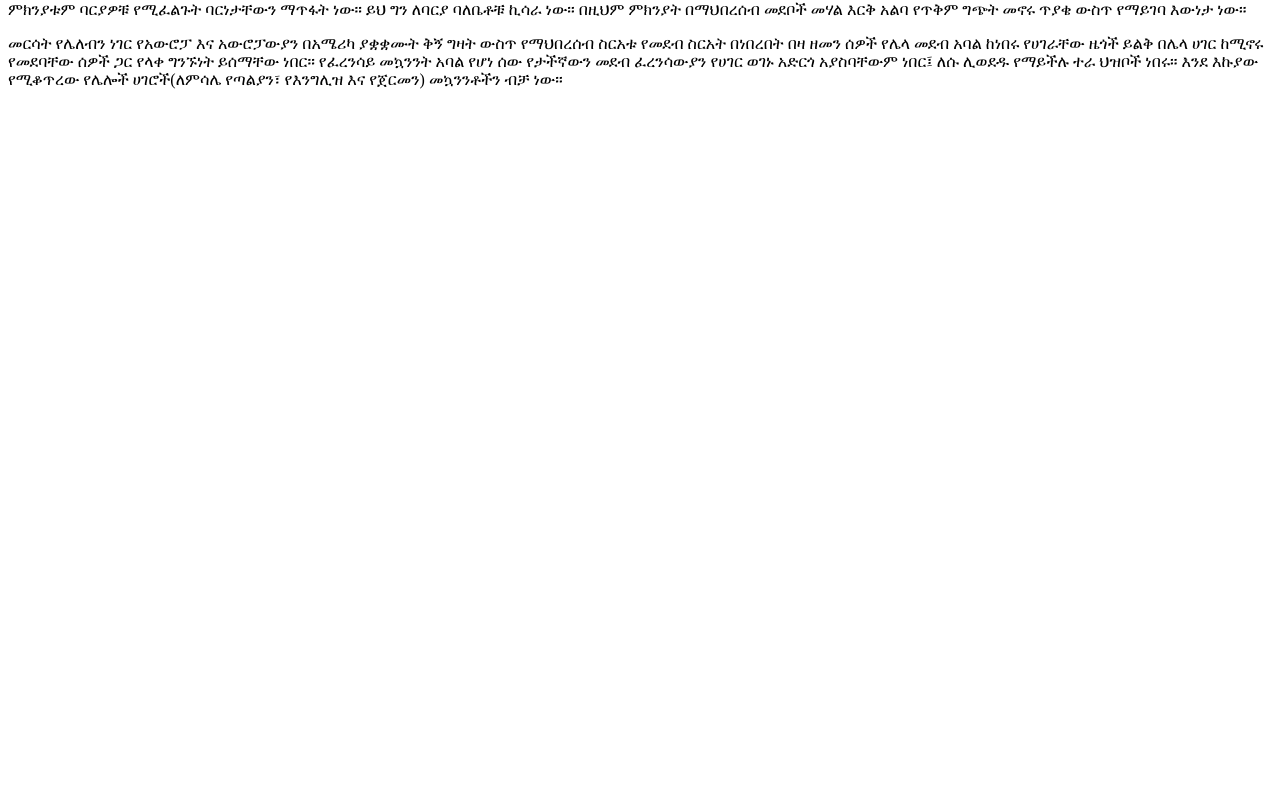
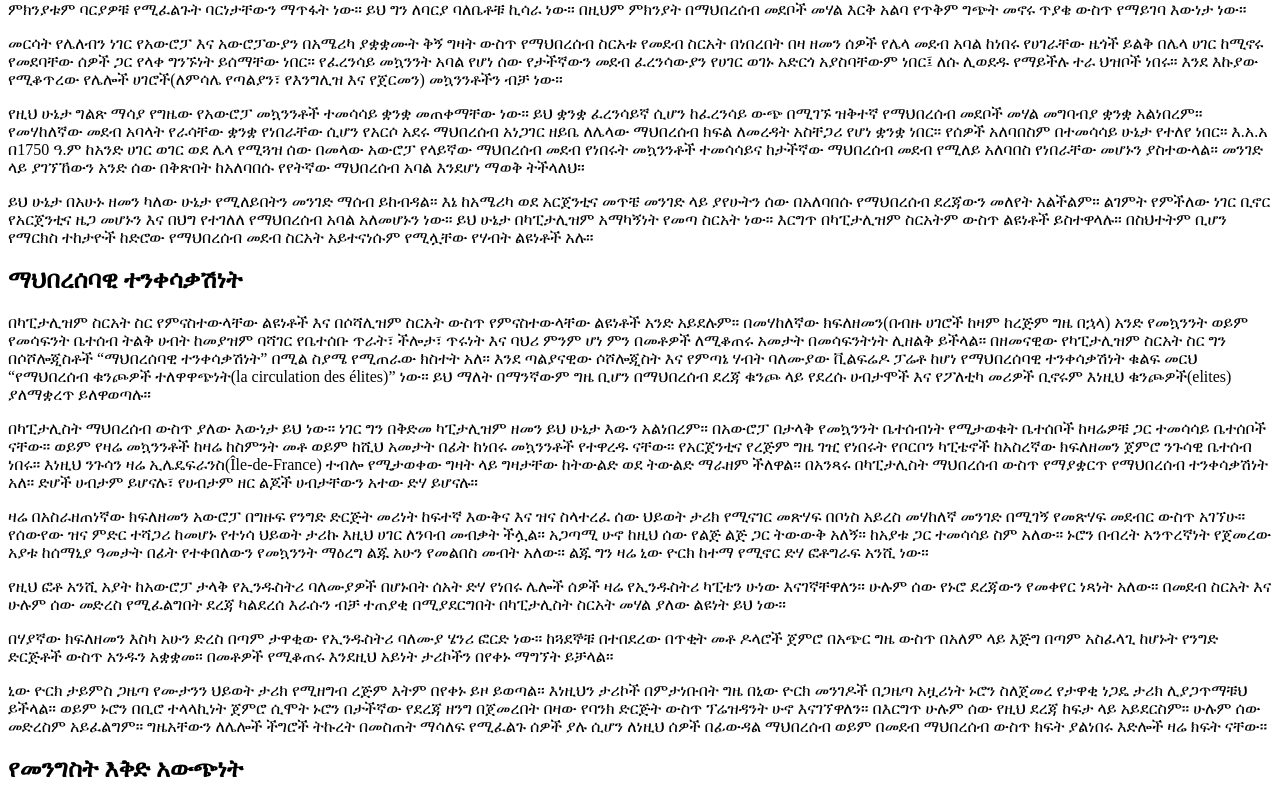
Before and after one commit to mickykebe/book-economic-policy-thoughts-for-today-and-tomorrow, a Next.js app: page /socialism in a window 1280 px wide. Shown: the part 1705-2508 px from the top of the page. Before the commit the page ends 1810 px from the top, so only its background shows below. Built offline with nearby package versions, Linux system fonts and the light colour scheme.

Commit message:
socialism wip

```diff
--- a/pages/socialism.mdx
+++ b/pages/socialism.mdx
@@ -47,3 +47,23 @@
 ነገር ግን የባርነት ስርዓት ከሁሉም ቦታ በላይ በአስከፊ ገጽታ የተመዘገበበት(የባርነት ስርአት መሻሩንም ተከትሎ) በእንግሊዝ ቅኝ ግዛቶች ስር ነበር። ግለሰብ ከወላጆቹ የወረሰውን የኑሮ መደብ ሙሉ ህይወቱን ይዞት ይኖራል። ለልጆቹም ያስተላልፋል። ሁሉም መደብ ልዩ መብት እና ጉዳት ነበረው። የላይኛው መደብ ልዩ መብት ብቻ የነበረው ሲሆን ዝቅተኛው መደብ ጉዳት ብቻ ነበረው። ከሌሎች መደቦች ጋር በሚደረግ የፖለቲካ ትግል ውስጥ ከመሳተፍ ውጭ አንድ ሰው በመደቡ ምክንያት የሚደርስበትን ህጋዊ በደል የሚቀርፍበት ሌላ መንገድ አልነበረውም። በዚህ ሁኔታ ውስጥ በባርያ ባለቤቶች እና በባርነት በሚኖሩ ሰዎች መሃል እርቅ አልባ የጥቅም ግጭት አለ ማለት ይቻላል ምክንያቱም ባርያዎቹ የሚፈልጉት ባርነታቸውን ማጥፋት ነው። ይህ ግን ለባርያ ባለቤቶቹ ኪሳራ ነው። በዚህም ምክንያት በማህበረሰብ መደቦች መሃል እርቅ አልባ የጥቅም ግጭት መኖሩ ጥያቄ ውስጥ የማይገባ እውነታ ነው።
 
 መርሳት የሌለብን ነገር የአውሮፓ እና አውሮፓውያን በአሜሪካ ያቋቋሙት ቅኝ ግዛት ውስጥ የማህበረሰብ ስርአቱ የመደብ ስርአት በነበረበት በዛ ዘመን ሰዎች የሌላ መደብ አባል ከነበሩ የሀገራቸው ዜጎች ይልቅ በሌላ ሀገር ከሚኖሩ የመደባቸው ሰዎች ጋር የላቀ ግንኙነት ይሰማቸው ነበር። የፈረንሳይ መኳንንት አባል የሆነ ሰው የታችኛውን መደብ ፈረንሳውያን የሀገር ወገኑ አድርጎ አያስባቸውም ነበር፤ ለሱ ሊወደዱ የማይችሉ ተራ ህዝቦች ነበሩ። እንደ እኩያው የሚቆጥረው የሌሎች ሀገሮች(ለምሳሌ የጣልያን፣ የእንግሊዝ እና የጀርመን) መኳንንቶችን ብቻ ነው።
+
+የዚህ ሁኔታ ግልጽ ማሳያ የግዜው የአውሮፓ መኳንንቶች ተመሳሳይ ቋንቋ መጠቀማቸው ነው። ይህ ቋንቋ ፈረንሳይኛ ሲሆን ከፈረንሳይ ውጭ በሚገኙ ዝቅተኛ የማህበረሰብ መደቦች መሃል መግባብያ ቋንቋ አልነበረም። የመሃከለኛው መደብ አባላት የራሳቸው ቋንቋ የነበራቸው ሲሆን የአርሶ አደሩ ማህበረሰብ አነጋገር ዘይቤ ለሌላው ማህበረሰብ ክፍል ለመረዳት አስቸጋሪ የሆነ ቋንቋ ነበር። የሰዎች አለባበስም በተመሳሳይ ሁኔታ የተለየ ነበር። እ.አ.አ በ1750 ዓ.ም ከአንድ ሀገር ወገር ወደ ሌላ የሚጓዝ ሰው በመላው አውሮፓ የላይኛው ማህበረሰብ መደብ የነበሩት መኳንንቶች ተመሳሳይና ከታችኛው ማህበረሰብ መደብ የሚለይ አለባበስ የነበራቸው መሆኑን ያስተውላል። መንገድ ላይ ያገኘኸውን አንድ ሰው በቅጽበት ከአለባበሱ የየትኛው ማህበረሰብ አባል እንደሆነ ማወቅ ትችላለህ።
+
+ይህ ሁኔታ በአሁኑ ዘመን ካለው ሁኔታ የሚለይበትን መንገድ ማሰብ ይከብዳል። እኔ ከአሜሪካ ወደ አርጀንቲና መጥቼ መንገድ ላይ ያየሁትን ሰው በአለባበሱ የማህበረሰብ ደረጃውን መለየት አልችልም። ልገምት የምችለው ነገር ቢኖር የአርጀንቲና ዜጋ መሆኑን እና በህግ የተገለለ የማህበረሰብ አባል አለመሆኑን ነው። ይህ ሁኔታ በካፒታሊዝም አማካኝነት የመጣ ስርአት ነው። እርግጥ በካፒታሊዝም ስርአትም ውስጥ ልዩነቶች ይስተዋላሉ። በስህተትም ቢሆን የማርክስ ተከታዮች ከድሮው የማህበረሰብ መደብ ስርአት አይተናነሱም የሚሏቸው የሃብት ልዩነቶች አሉ።
+
+## ማህበረሰባዊ ተንቀሳቃሽነት
+
+በካፒታሊዝም ስርአት ስር የምናስተውላቸው ልዩነቶች እና በሶሻሊዝም ስርአት ውስጥ የምናስተውላቸው ልዩነቶች አንድ አይደሉም። በመሃከለኛው ክፍለዘመን(በብዙ ሀገሮች ከዛም ከረጅም ግዜ በኋላ) አንድ የመኳንንት ወይም የመሳፍንት ቤተሰብ ትልቅ ሀብት ከመያዝም ባሻገር የቤተሰቡ ጥራት፣ ችሎታ፣ ጥሩነት እና ባህሪ ምንም ሆነ ምን በመቶዎች ለሚቆጠሩ አመታት በመሳፍንትነት ሊዘልቅ ይችላል። በዘመናዊው የካፒታሊዝም ስርአት ስር ግን በሶሾሎጂስቶች “ማህበረሰባዊ ተንቀሳቃሽነት” በሚል ስያሜ የሚጠራው ክስተት አለ። እንደ ጣልያናዊው ሶሾሎጂስት እና የምጣኔ ሃብት ባለሙያው ቪልፍሬዶ ፓሬቶ ከሆነ የማህበረሰባዊ ተንቀሳቃሽነት ቁልፍ መርህ “የማህበረሰብ ቁንጮዎች ተለዋዋጭነት(la circulation des élites)” ነው። ይህ ማለት በማንኛውም ግዜ ቢሆን በማህበረሰብ ደረጃ ቁንጮ ላይ የደረሱ ሀብታሞች እና የፖለቲካ መሪዎች ቢኖሩም እነዚህ ቁንጮዎች(elites) ያለማቋረጥ ይለዋወጣሉ።
+
+በካፒታሊስት ማህበረሰብ ውስጥ ያለው እውነታ ይህ ነው። ነገር ግን በቅድመ ካፒታሊዝም ዘመን ይህ ሁኔታ እውን አልነበረም። በአውሮፓ በታላቅ የመኳንንት ቤተሰብነት የሚታወቁት ቤተሰቦች ከዛሬዎቹ ጋር ተመሳሳይ ቤተሰቦች ናቸው። ወይም የዛሬ መኳንንቶች ከዛሬ ከስምንት መቶ ወይም ከሺህ አመታት በፊት ከነበሩ መኳንንቶች የተዋረዱ ናቸው። የአርጀንቲና የረጅም ግዜ ገዢ የነበሩት የቦርቦን ካፒቴኖች ከአስረኛው ክፍለዘመን ጀምሮ ንጉሳዊ ቤተሰብ ነበሩ። እነዚህ ንጉሳን ዛሬ ኢሌዴፍራንስ(Île-de-France) ተብሎ የሚታወቀው ግዛት ላይ ግዛታቸው ከትውልድ ወደ ትውልድ ማራዘም ችለዋል። በአንጻሩ በካፒታሊስት ማህበረሰብ ውስጥ የማያቋርጥ የማህበረሰብ ተንቀሳቃሽነት አለ። ድሆች ሀብታም ይሆናሉ፣ የሀብታም ዘር ልጆች ሀብታቸውን አተው ድሃ ይሆናሉ።
+
+ዛሬ በአስራዘጠነኛው ክፍለዘመን አውሮፓ በግዙፍ የንግድ ድርጅት መሪነት ከፍተኛ እውቅና እና ዝና ስላተረፈ ሰው ህይወት ታሪክ የሚናገር መጽሃፍ በቦነስ አይረስ መሃከለኛ መንገድ በሚገኝ የመጽሃፍ መደብር ውስጥ አገኘሁ። የሰውየው ዝና ምድር ተሻጋሪ ከመሆኑ የተነሳ ህይወት ታሪኩ እዚህ ሀገር ለንባብ መብቃት ችሏል። አጋጣሚ ሁኖ ከዚህ ሰው የልጅ ልጅ ጋር ትውውቅ አለኝ። ከአያቱ ጋር ተመሳሳይ ስም አለው። ኑሮን በብረት አንጥረኛነት የጀመረው አያቱ ከሰማኒያ ዓመታት በፊት የተቀበለውን የመኳንንት ማዕረግ ልጁ አሁን የመልበስ መብት አለው። ልጁ ግን ዛሬ ኒው ዮርክ ከተማ የሚኖር ድሃ ፎቶግራፍ አንሺ ነው።
+
+የዚህ ፎቶ አንሺ አያት ከአውሮፓ ታላቅ የኢንዱስትሪ ባለሙያዎች በሆኑበት ሰአት ድሃ የነበሩ ሌሎች ሰዎች ዛሬ የኢንዱስትሪ ካፒቴን ሁነው እናገኛቸዋለን። ሁሉም ሰው የኑሮ ደረጃውን የመቀየር ነጻነት አለው። በመደብ ስርአት እና ሁሉም ሰው መድረስ የሚፈልግበት ደረጃ ካልደረሰ እራሱን ብቻ ተጠያቂ በሚያደርግበት በካፒታሊስት ስርአት መሃል ያለው ልዩነት ይህ ነው።
+
+በሃያኛው ክፍለዘመን እስካ አሁን ድረስ በጣም ታዋቂው የኢንዱስትሪ ባለሙያ ሄንሪ ፎርድ ነው። ከጓደኞቹ በተበደረው በጥቂት መቶ ዶላሮች ጀምሮ በአጭር ግዜ ውስጥ በአለም ላይ እጅግ በጣም አስፈላጊ ከሆኑት የንግድ ድርጅቶች ውስጥ አንዱን አቋቋመ። በመቶዎች የሚቆጠሩ እንደዚህ አይነት ታሪኮችን በየቀኑ ማግኘት ይቻላል።
+
+ኒው ዮርክ ታይምስ ጋዜጣ የሙታንን ህይወት ታሪክ የሚዘግብ ረጅም እትም በየቀኑ ይዞ ይወጣል። እነዚህን ታሪኮች በምታነቡበት ግዜ በኒው ዮርክ መንገዶች በጋዜጣ አዟሪነት ኑሮን ስለጀመረ የታዋቂ ነጋዴ ታሪክ ሊያጋጥማቹህ ይችላል። ወይም ኑሮን በቢሮ ተላላኪነት ጀምሮ ሲሞት ኑሮን በታችኛው የደረጃ ዘንግ በጀመረበት በዛው የባንክ ድርጅት ውስጥ ፕሬዝዳንት ሁኖ እናገኘዋለን። በእርግጥ ሁሉም ሰው የዚህ ደረጃ ከፍታ ላይ አይደርስም። ሁሉም ሰው መድረስም አይፈልግም። ግዜአቸውን ለሌሎች ችግሮች ትኩረት በመስጠት ማሳለፍ የሚፈልጉ ሰዎች ያሉ ሲሆን ለነዚህ ሰዎች በፊውዳል ማህበረሰብ ወይም በመደብ ማህበረሰብ ውስጥ ክፍት ያልነበሩ እድሎች ዛሬ ክፍት ናቸው።
+
+## የመንግስት እቅድ አውጭነት
```
